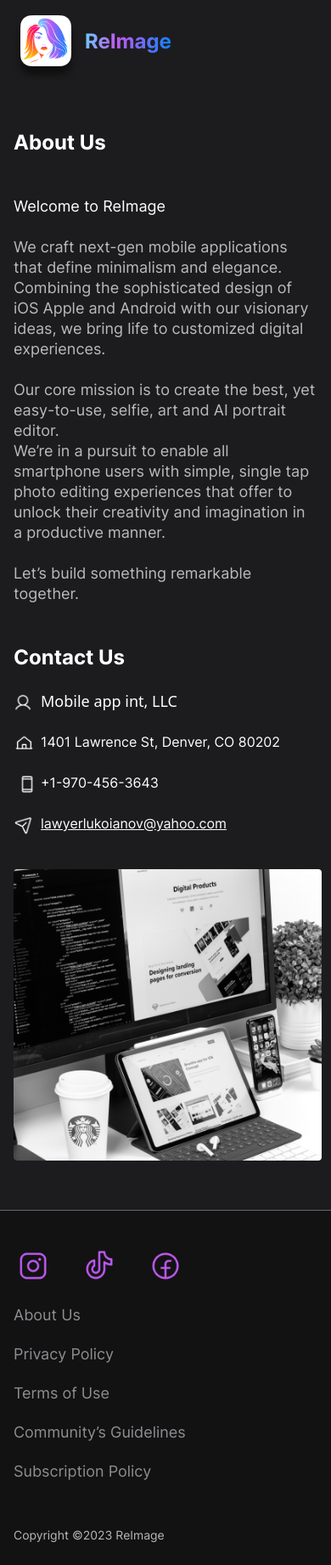
After one commit to DanilDimitrov/reImage, a Flask app: template templates/mobile_about.html in a window 390 px wide. The commit adds this page. Shown: the whole page at 85% size. Run offline with Flask 3, Linux system fonts and the light colour scheme; the template is opened without the code that fills it, so the values that code supplies are empty.

Commit message:
1920x1080, 1440x900, mobile - сайт готов

```diff
--- a/app.py
+++ b/app.py
@@ -12,7 +12,12 @@ def main():
 
 @app.route('/about')
 def about():
-    return render_template("about.html")
+    user_agent = request.headers.get('User-Agent')
+    if is_mobile(user_agent):
+        return render_template("mobile_about.html")
+    else:
+        return render_template("about.html")
+
 
 @app.route('/privacy-policy')
 def privacy_policy():
--- /dev/null
+++ b/templates/mobile_about.html
@@ -0,0 +1,117 @@
+<!DOCTYPE html>
+<html lang="en">
+<head>
+    <meta charset="UTF-8">
+    <title>ReImage About Us</title>
+        <meta name="viewport" content="width=device-width, initial-scale=1">
+        <link rel="stylesheet" href="https://cdn.jsdelivr.net/npm/bootstrap@5.2.3/dist/css/bootstrap.min.css" integrity="sha384-rbsA2VBKQhggwzxH7pPCaAqO46MgnOM80zW1RWuH61DGLwZJEdK2Kadq2F9CUG65" crossorigin="anonymous">
+    <link rel="icon" href="{{ url_for('static', filename='photos/log.png') }}" type="image/x-icon">
+<link rel="stylesheet" href="{{ url_for('static', filename='css/styles.css') }}">
+
+</head>
+<body style="overflow-x: hidden; background-color: #1C1C1E">
+<div style="width: 100%; height: 100%; position: relative; background: #1C1C1E">
+    <header class="d-flex flex-wrap align-items-center justify-content-center justify-content-md-between py-3 mb-4">
+  <div class="col-md-6 mb-2 mb-md-0" style="margin-left: 75px; display: flex; width: 178px; justify-content: space-between; align-items: center; height: 60px; margin-top: 20px;">
+    <a href="/" class="d-flex align-items-center mb-3 mb-md-0 me-md-auto link-body-emphasis text-decoration-none">
+        <img class="imgHeader" src="/static/photos/Logo.png">
+    </a>
+  </div>
+</header>
+    <div style="padding-left: 16px; padding-right: 16px; left: 0px; top: 153px; position: absolute; flex-direction: column; justify-content: flex-start; align-items: flex-start; gap: 48px; display: inline-flex">
+        <div style="flex-direction: column; justify-content: flex-start; align-items: flex-start; gap: 48px; display: flex">
+            <div style="color: white; font-size: 24px; font-family: Int; font-weight: 700; line-height: 30px; word-wrap: break-word">About Us</div>
+            <div style="flex-direction: column; justify-content: flex-start; align-items: flex-start; gap: 24px; display: flex">
+                <div style="width: 343px; color: white; font-size: 18px; font-family: IntR; font-weight: 500; line-height: 24px; word-wrap: break-word">Welcome to ReImage</div>
+                <div style="height: 432px; flex-direction: column; justify-content: flex-start; align-items: flex-start; gap: 24px; display: flex">
+                    <div style="align-self: stretch; color: rgba(255, 255, 255, 0.70); font-size: 18px; font-family: IntR; font-weight: 500; line-height: 24px; word-wrap: break-word">We craft next-gen mobile applications that define minimalism and elegance. Combining the sophisticated design of iOS Apple and Android with our visionary ideas, we bring life to customized digital experiences.</div>
+                    <div style="align-self: stretch; color: rgba(255, 255, 255, 0.70); font-size: 18px; font-family: IntR; font-weight: 500; line-height: 24px; word-wrap: break-word">Our core mission is to create the best, yet easy-to-use, selfie, art and AI portrait editor.<br/>We’re in a pursuit to enable all smartphone users with simple, single tap photo editing experiences that offer to unlock their creativity and imagination in a productive manner.</div>
+                    <div style="align-self: stretch; color: rgba(255, 255, 255, 0.70); font-size: 18px; font-family: IntR; font-weight: 500; line-height: 24px; word-wrap: break-word">Let’s build something remarkable together.</div>
+                </div>
+            </div>
+        </div>
+        <div style="height: 222px; flex-direction: column; justify-content: flex-start; align-items: flex-start; gap: 24px; display: flex">
+            <div style="width: 343px; color: white; font-size: 24px; font-family: Int; font-weight: 700; line-height: 30px; word-wrap: break-word">Contact Us</div>
+            <div style="width: 343px; justify-content: flex-start; align-items: center; gap: 8px; display: inline-flex">
+                <div style="width: 357px; justify-content: flex-start; align-items: center; gap: 8px; display: inline-flex">
+
+                        <div style="width: 24px; height: 24px; position: relative">
+                                   <img style="width:22px; height: 22px; border-radius: 8px;" src="{{ url_for('static', filename='photos/man.png') }}" />
+                            </div>
+                                                        <div style="color: white; font-size: 18px; font-weight: 500; line-height: 22px; word-wrap: break-word">Mobile app int, LLC</div>
+                        </div>
+            </div>
+            <div style="height: 120px; flex-direction: column; justify-content: flex-start; align-items: flex-start; gap: 24px; display: flex">
+                <div style="width: 343px; justify-content: flex-start; align-items: center; gap: 8px; display: inline-flex">
+                    <div style="width: 24px; height: 24px; position: relative">
+                        <div style="width: 23px; height: 19px; left: 1px; position: absolute;">
+                            <img style="width:23px; height: 19px; border-radius: 8px;" src="{{ url_for('static', filename='photos/house.png') }}" />
+
+                        </div>
+                    </div>
+                    <div style="color: white; font-size: 16px; font-family: IntR; font-weight: 500; line-height: 24px; word-wrap: break-word">1401 Lawrence St, Denver, CO 80202</div>
+                </div>
+                <div style="width: 343px; justify-content: flex-start; align-items: center; gap: 8px; display: inline-flex">
+                    <div style="width: 24px; height: 24px; position: relative">
+                        <div style="width: 14px; height: 21px; left: 5px;  position: absolute; ">
+                                   <img style="width:22px; height: 22px; border-radius: 8px;" src="{{ url_for('static', filename='photos/mobile.png') }}" />
+
+                        </div>
+                    </div>
+                    <div style="color: white; font-size: 16px; font-family: IntR; font-weight: 500; line-height: 24px; word-wrap: break-word">+1-970-456-3643</div>
+                </div>
+                <div style="width: 343px; justify-content: flex-start; align-items: center; gap: 8px; display: inline-flex">
+                    <div style="width: 24px; height: 24px; position: relative">
+                        <div style="width: 21px; height: 21px; left: 1px;  position: absolute;">
+                               <img style="width:22px; height: 22px; border-radius: 8px;" src="{{ url_for('static', filename='photos/tele.png') }}" />
+
+
+                        </div>
+                    </div>
+                    <div style="color: white; font-size: 16px; font-family: IntR; font-weight: 500; text-decoration: underline; line-height: 24px; word-wrap: break-word">lawyerlukoianov@yahoo.com</div>
+                </div>
+            </div>
+        </div>
+    </div>
+    <img style="width: 93%; height: 343px; left: 16px; top: 1023px; position: absolute; border-radius: 3px" src="{{ url_for('static', filename='photos/photoWeb.png') }}" />
+    <footer style="height: 418px; width:100%; padding-top: 42px; padding-bottom: 42px; padding-left: 16px; left: 0px; position: relative; top: 1280px;background: #121212; border-top: 1px rgba(142, 142, 147, 0.70) solid; flex-direction: column; justify-content: flex-start; align-items: flex-start; gap: 56px; display: inline-flex">
+        <div style="flex-direction: column; justify-content: flex-start; align-items: flex-start; gap: 24px; display: flex">
+            <div style="justify-content: flex-start; align-items: flex-start; gap: 32px; display: inline-flex; position: relative;">
+               <div style="width: 46px; height: 46px; position: relative">
+<a href="https://www.instagram.com/reimageapp/" target="_blank" style="width: 37.38px; height: 37.38px; left: 4.31px; top: 4.31px; position: absolute;">
+        <img style="width: 100%; height:100%; " src="/static/photos/inst.png">
+</a>
+</div>
+<div style="width: 46px; height: 46px; position: relative">
+<a  href="https://www.tiktok.com/@reimageapp"target="_blank" style="width: 37.38px; height: 38.81px; left: 4.31px; top: 2.88px; position: absolute; ">
+      <img style="width: 100%; height:100%; " src="/static/photos/tiktok.png">
+</a>
+</div>
+<div style="width: 46px; height: 46px; position: relative">
+<a href="https://www.facebook.com/profile.php?id=61553455534588&is_tour_completed=true" target="_blank" style="width: 37.38px; height: 37.38px; left: 4.31px; top: 4.31px; position: absolute; ">
+    <img style="width: 100%; height:100%; " src="/static/photos/facebok.png">
+</a>
+</div>
+            </div>
+            <div style="       width: 100%;
+    justify-content: center;
+    align-items: flex-start;
+    gap: 24px;
+    display: inline-flex;
+    align-content: flex-start;
+    flex-wrap: wrap;
+    flex-direction: column;">
+                <a  href="/about" style="color: #8E8E93; font-size: 18px; font-family: IntR; font-weight: 500; line-height: 22px; word-wrap: break-word; text-decoration: none;">About Us</a>
+                <a  href="/privacy-policy" style="color: #8E8E93; font-size: 18px; font-family: IntR; font-weight: 500; line-height: 22px; word-wrap: break-word; text-decoration: none;">Privacy Policy </a>
+                <a  href="/Terms-Of-Use" style="color: #8E8E93; font-size: 18px; font-family: IntR; font-weight: 500; line-height: 22px; word-wrap: break-word; text-decoration: none;">Terms of Use </a>
+                <a  href="/Community's-Guidelines" style="color: #8E8E93; font-size: 18px; font-family: IntR; font-weight: 500; line-height: 22px; word-wrap: break-word; text-decoration: none;">Community’s Guidelines </a>
+                <a  href="/Subscription-Policy" style="color: #8E8E93; font-size: 18px; font-family: IntR; font-weight: 500; line-height: 22px; word-wrap: break-word; text-decoration: none;">Subscription Policy </a>
+            </div>
+        </div>
+        <div style="color: rgba(255, 255, 255, 0.70); font-size: 14px; font-family: IntR; font-weight: 400; line-height: 16px; word-wrap: break-word">Copyright ©2023 ReImage</div>
+
+
+</footer>
+</div>
+</body>
+</html>
```
Also changed, not shown: templates/about.html (+6 -1 lines), static/photos/man.png (added).
